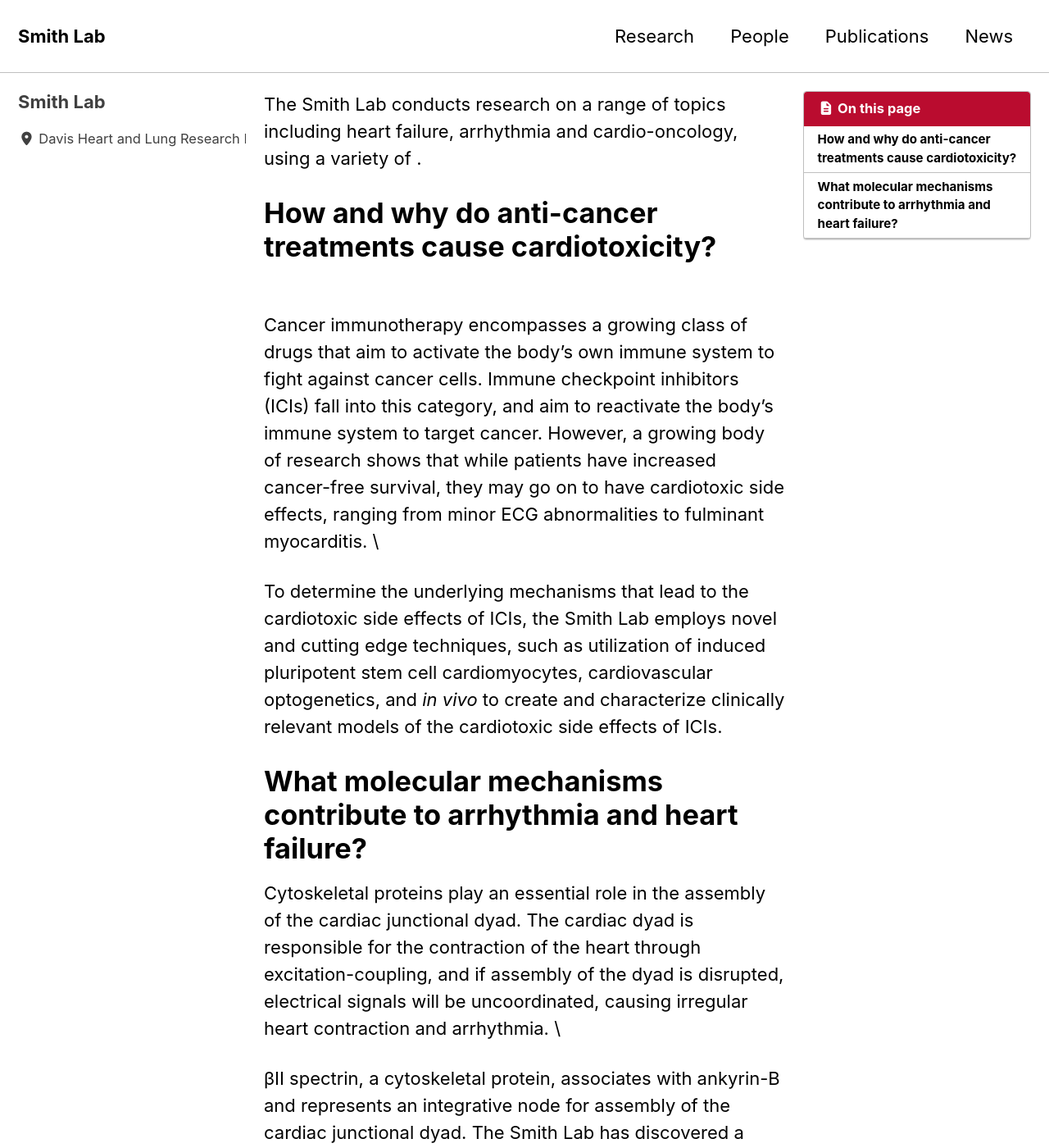
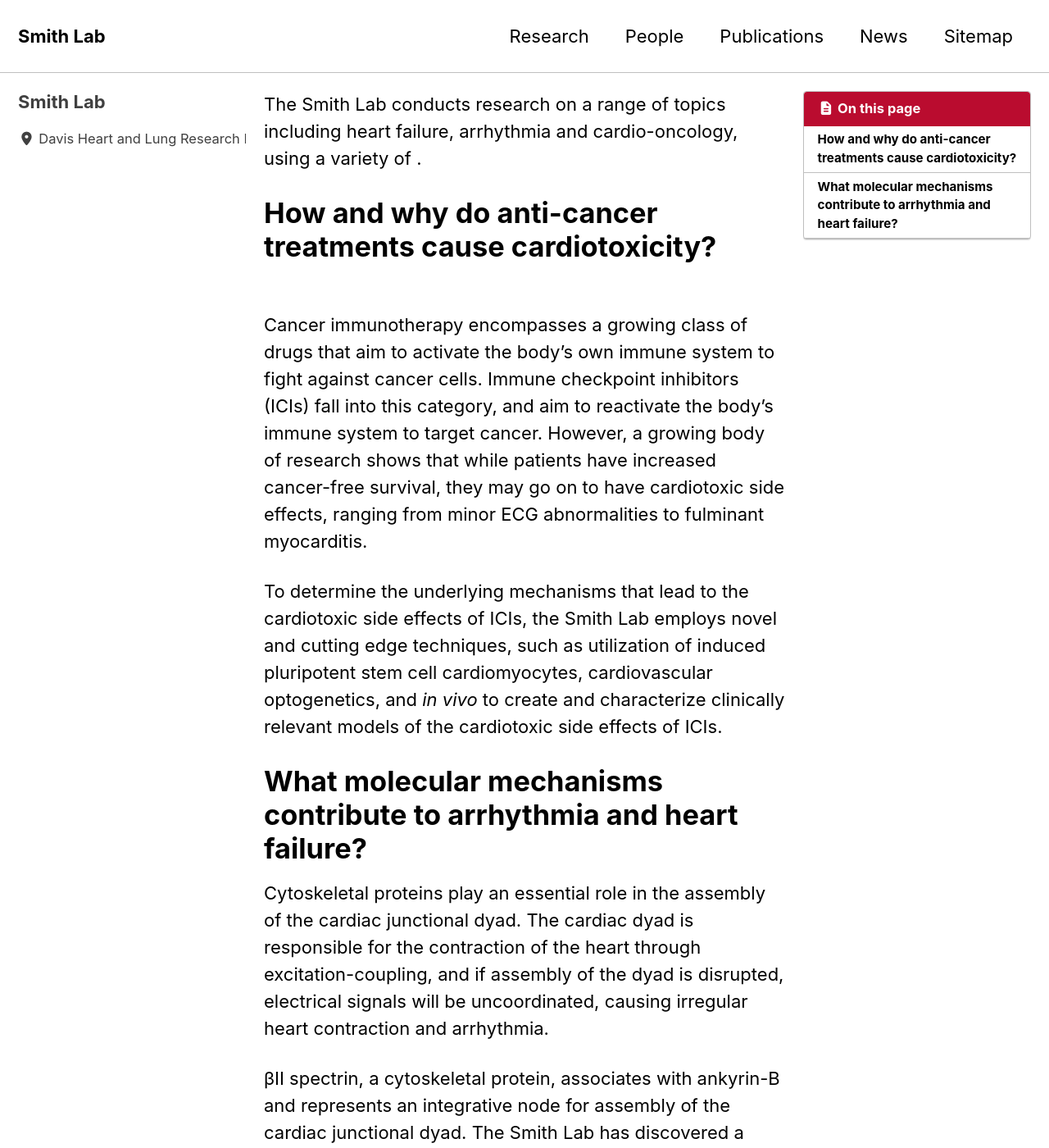
Before and after one commit to cralbers/smith-lab, a Jekyll site: the page built from _pages/research.md, in a window 1280 px wide and 1400 px high. Shown: the whole window at 82% size. Built offline with Jekyll 4.4.1, drawn with Linux system fonts in a browser that asks for light colours; cached includes are drawn as plain includes.

Commit message:
testing sitemap

```diff
--- a/_data/navigation.yml
+++ b/_data/navigation.yml
@@ -9,5 +9,5 @@ main:
     url: /publications/
   - title: "News"
   #   url: /collection-archive/
-  # - title: "Sitemap"
-  #   url: /sitemap/
+  - title: "Sitemap"
+    url: /sitemap/
--- a/_pages/research.md
+++ b/_pages/research.md
@@ -7,12 +7,12 @@ The Smith Lab conducts research on a range of topics including heart failure, ar
 
 # How and why do anti-cancer treatments cause cardiotoxicity?
 
-Cancer immunotherapy encompasses a growing class of drugs that aim to activate the body's own immune system to fight against cancer cells. Immune checkpoint inhibitors (ICIs) fall into this category, and aim to reactivate the body's immune system to target cancer. However, a growing body of research shows that while patients have increased cancer-free survival, they may go on to have cardiotoxic side effects, ranging from minor ECG abnormalities to fulminant myocarditis. \
+Cancer immunotherapy encompasses a growing class of drugs that aim to activate the body's own immune system to fight against cancer cells. Immune checkpoint inhibitors (ICIs) fall into this category, and aim to reactivate the body's immune system to target cancer. However, a growing body of research shows that while patients have increased cancer-free survival, they may go on to have cardiotoxic side effects, ranging from minor ECG abnormalities to fulminant myocarditis.
 
 To determine the underlying mechanisms that lead to the cardiotoxic side effects of ICIs, the Smith Lab employs novel and cutting edge techniques, such as utilization of induced pluripotent stem cell cardiomyocytes, cardiovascular optogenetics, and *in vivo* to create and characterize clinically relevant models of the cardiotoxic side effects of ICIs.
 
 # What molecular mechanisms contribute to arrhythmia and heart failure?
 
-Cytoskeletal proteins play an essential role in the assembly of the cardiac junctional dyad. The cardiac dyad is responsible for the contraction of the heart through excitation-coupling, and if assembly of the dyad is disrupted, electrical signals will be uncoordinated, causing irregular heart contraction and arrhythmia. \
+Cytoskeletal proteins play an essential role in the assembly of the cardiac junctional dyad. The cardiac dyad is responsible for the contraction of the heart through excitation-coupling, and if assembly of the dyad is disrupted, electrical signals will be uncoordinated, causing irregular heart contraction and arrhythmia.
 
 βII spectrin, a cytoskeletal protein, associates with ankyrin-B and represents an integrative node for assembly of the cardiac junctional dyad. The Smith Lab has discovered a novel mutation in the human ankyrin-B gene that disrupts the ankyrin-B/βII spectrin interaction, leading to severe human arrhythmia phenotypes. Through the use of both *in vitro* and *in vivo* model systems, our research in this area focuses on mechanistic characterization of the ankyrin-B/βII spectrin interaction and the downstream effects of its disruption.
```
Also changed, not shown: _pages/people.md (+4 -0 lines), _pages/publications.md (+4 -0 lines).
